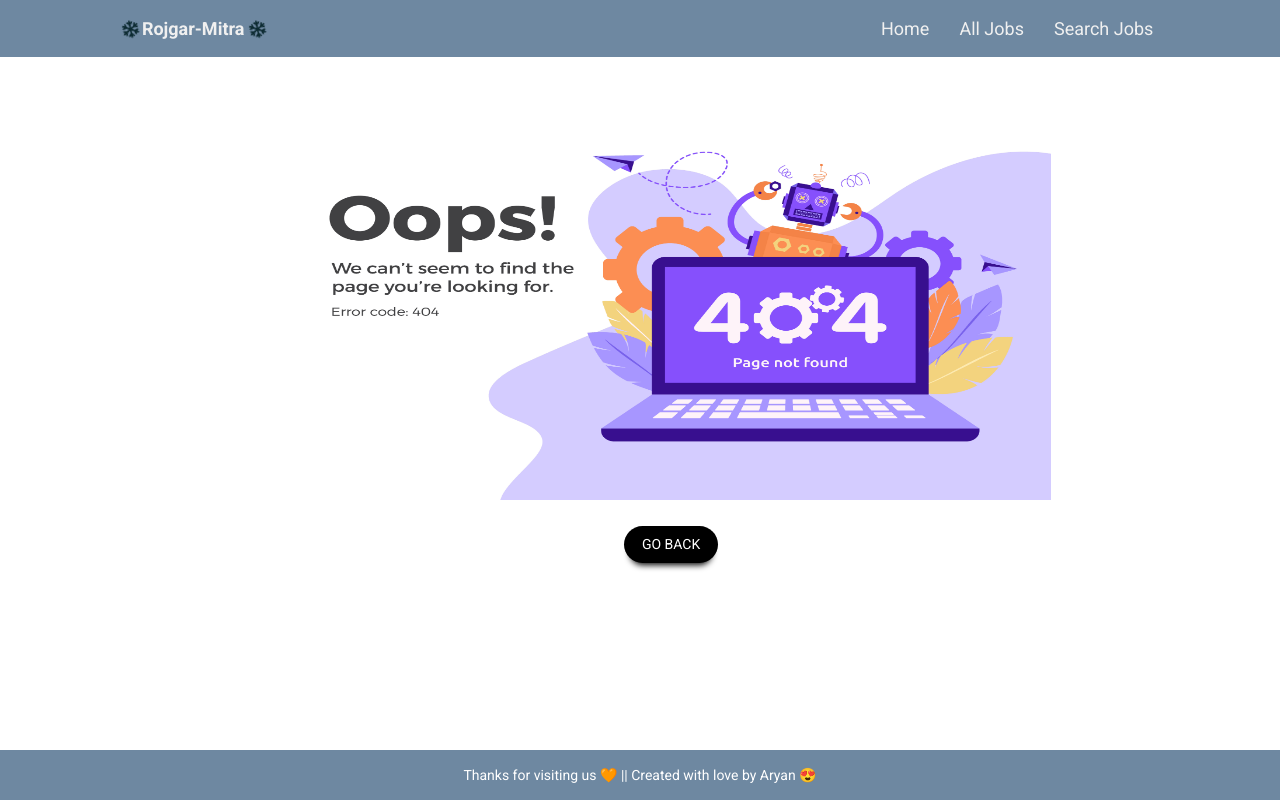
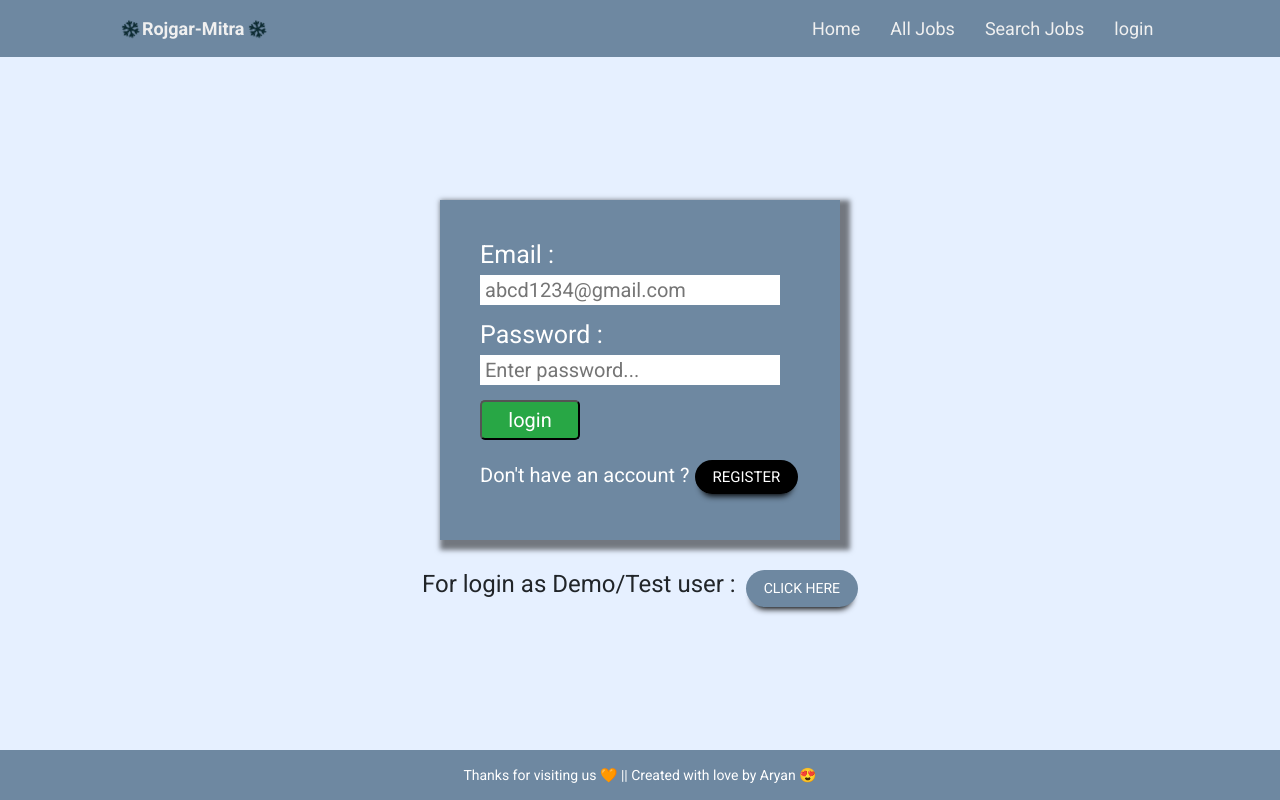
Before and after one commit to Aryan-Kumar-Thakur/Rojgar-Mitra, a Node server app: page /login in a window 1280 px wide. Run offline with Node 20, Linux system fonts and the light colour scheme; some libraries are stand-ins or nearby versions.

Commit message:
Add login/signup feature

```diff
--- a/package.json
+++ b/package.json
@@ -3,6 +3,7 @@
   "version": "1.0.0",
   "description": "",
   "main": "script.js",
+  "type": "module",
   "scripts": {
     "build": "npm install",
     "dev": "nodemon ./src/app.js",
@@ -12,11 +13,15 @@
   "author": "",
   "license": "ISC",
   "dependencies": {
+    "bcrypt": "^5.1.1",
+    "cookie-parser": "^1.4.6",
     "cors": "^2.8.5",
     "country-list": "^2.3.0",
     "dotenv": "^16.3.1",
     "express": "^4.18.2",
     "hbs": "^4.2.0",
+    "jsonwebtoken": "^9.0.2",
+    "mongoose": "^8.0.2",
     "nodemon": "^3.0.1",
     "path": "^0.12.7"
   }
--- a/public/css/style.css
+++ b/public/css/style.css
@@ -395,30 +402,181 @@ footer p {
   margin-left: 10rem;
 }
 
-/* responsive code  */
+/* login & register page style */
 
-@media(max-width:767px) {
+.login-box {
+  width: 100%;
+  height: 100%;
+  display: flex;
+  flex-direction: column;
+  align-items: center;
+  justify-content: center;
+  padding: 40px 40px;
+}
 
-  body{
+.login-form {
+  width: 400px;
+  min-height: 50%;
+  background-color: #6e88a1;
+  padding: 40px 40px;
+  box-shadow: 5px 5px 5px 5px rgba(0, 0, 0, 0.5);
+  margin-bottom: 30px;
+}
+
+.input-field {
+  width: 100%;
+  margin-bottom: 10px;
+}
+
+.input-field h3 {
+  color: #fff;
+  font-size: 2.5rem;
+  font-weight: 500;
+  margin-bottom: 5px;
+}
+
+.input-field input {
+  width: 300px;
+  font-size: 2rem;
+  height: 30px;
+  outline: none;
+  border: none;
+  padding: 0px 5px;
+}
+
+.login-btn {
+  width: 100px;
+  height: 40px;
+  border-radius: 5px;
+  font-size: 2rem;
+  color: #fff;
+  margin-bottom: 20px;
+  background-color: #28a745;
+}
+
+.login-btn:hover {
+  background-color: #218838;
+}
+
+.sign_up p {
+  color: #fff;
+  font-size: 2rem;
+}
+
+.sign_up a {
+  font-size: 1.5rem;
+}
+
+.loginerr-box {
+  width: 100%;
+  height: 100%;
+  display: flex;
+  flex-direction: column;
+  align-items: center;
+  justify-content: center;
+}
+
+.loginerr-box h1 {
+  font-size: 4rem;
+  color: red;
+  text-transform: capitalize;
+  margin-bottom: 10px;
+}
+
+.loginerr-box img {
+  width: 300px;
+  height: 200px;
+  margin-bottom: 20px;
+}
+
+.demo {
+  display: flex;
+}
+
+.demotxt {
+  margin-right: 10px;
+}
+
+.demo-btn {
+  background-color: #6e88a1;
+  cursor: pointer;
+}
+
+@media(max-width:500px) {
+
+  .login-form {
+    width: 300px;
+    padding: 20px 20px;
+  }
+
+  .input-field input {
+    width: 250px;
+  }
+
+  .loginerr-box h1 {
+    font-size: 3rem;
+  }
+
+  .demo {
+    flex-direction: column;
+  }
+
+  .demotxt {
+    font-size: 2rem;
+    margin-bottom: 5px;
+  }
+
+  .demo-btn {
+    width: 150px;
+    text-align: center;
+  }
+}
+
+@media(max-width:360px) {
+
+  .login-form {
+    width: 250px;
+    padding: 20px 20px;
+  }
+
+  .input-field input {
+    width: 220px;
+  }
+}
+
+/* responsive code for remaining sections  */
+
+@media(max-width:770px) {
+
+  body {
     min-height: 100vh;
     display: flex;
     flex-direction: column;
-}
-.main_header_left{
+  }
+
+  .main_header_left {
     height: auto;
-    margin: 5rem 0;
-}
-.main_header_right{
+    margin: 2rem 0;
+  }
+
+  .main_header_right {
+    display: flex;
+    align-items: center;
     height: auto;
     margin-top: 3rem;
     margin-left: -5px;
-}
+  }
+
+  .carousel-item {
+    width: 500px;
+    height: 400px;
+  }
 
 
   .main_header_left button,
-.btn2{
-  font-size: 2rem;
-}
+  .btn2 {
+    font-size: 2rem;
+  }
 
   .flexrow {
     display: flex;
--- a/public/js/main.js
+++ b/public/js/main.js
@@ -26,8 +26,8 @@ let jobsPerPage = 10;
 
 //Function to fetch Jobs from the here country is "India" and page depends on no. of page
 const fetchJobs = async (country, page, roleValue, locationValue) => {
-  const API_KEY = 'YOUR_API_KEY'; // Replace with your Adzuna API key
-  const API_ID =  'YOUR_API_ID';  // Replace with your Adzuna API ID
+  const API_KEY = 'df9a3b242a4b45e6dea34b718a852c34'; // Replace with your Adzuna API key
+  const API_ID =  '715355dc';  // Replace with your Adzuna API ID
   const startIndex = (page - 1) * jobsPerPage
   try {
     let API_URL = `https://api.adzuna.com/v1/api/jobs/${country}/search/${page}?app_id=${API_ID}&app_key=${API_KEY}&results_per_page=50&content-type=application/json`;
--- a/src/app.js
+++ b/src/app.js
@@ -1,9 +1,36 @@
-const path = require("path")
-const express = require ("express")
-const hbs = require("hbs")
-const PORT = process.env.PORT || 8000;
+import path from "path";
+import express from "express";
+import hbs from "hbs"
+import bodyParser from "body-parser";
+import userRouter from './routes/user.js'
+import cookieParser from "cookie-parser";
+import "./db/connection.js"
+import { errorMiddleware } from "./middlewares/error.js";
+import { isAuthenticated } from "./middlewares/auth.js";
+import { extractUserFromToken } from "./middlewares/extractuser.js";
+import { config } from "dotenv";
+
+config()
+
+// console.log(process.env.mongo_url)
+const PORT = process.env.PORT;
 
 const app = express();
+const router = express.Router()
+
+app.use(bodyParser.urlencoded({ extended: false }))
+app.use(express.json())
+app.use(cookieParser())
+app.use(extractUserFromToken);
+
+
+// to get __dirname in es6
+import { fileURLToPath } from 'url';
+import { dirname } from 'path';
+
+const __filename = fileURLToPath(import.meta.url);
+const __dirname = dirname(__filename);
+
 
 
 const static_path = path.join(__dirname, "../public")
@@ -16,20 +43,59 @@ hbs.registerPartials(partials_path)
 
 app.use(express.static(static_path))
 
+
 app.get('/', (req, res) => {
-    res.render('index')
+    const {token} = req.cookies;
+    const isAuthenticated = token !== undefined;
+    const user = req.user;
+    const userName = user === null ? 'User 👨‍💼' : `${user.name} 👨‍💼`;
+    // console.log(user)
+    res.render('index',{
+        isAuthenticated:isAuthenticated,
+        userName:userName
+    })
 })
+
 app.get('/jobs', (req, res) => {
-    res.render('jobs')
+    const {token} = req.cookies;
+    const isAuthenticated = token !== undefined;
+    res.render('jobs',{
+        isAuthenticated:isAuthenticated
+    })
 })
-app.get('/searchjobs', (req, res) => {
-    res.render('searchjobs')
+
+app.get('/searchjobs', isAuthenticated, (req, res) => {
+    const {token} = req.cookies;
+    const isAuthenticated = token !== undefined;
+    res.render('searchjobs',{
+        isAuthenticated:isAuthenticated
+    })
 })
+
+app.get('/login', (req, res) => {
+    const errorMessage = req.query.error || '';
+    res.render('login', {
+        errorMessage: `${errorMessage}`
+    })
+})
+
+app.get('/register', (req, res) => {
+    res.render('register')
+})
+
+app.get('/loginerr', (req, res) => {
+    res.render('loginerr')
+})
+
+/***********************This is for post and get methods */
+app.use("/api/v1/users", userRouter);
+app.use(errorMiddleware)
+
+
 app.get('*', (req, res) => {
     res.render('404err')
 })
 
-// Sending the Protected (env) Api key and Id to the backend
 
 
 app.listen(PORT, () => {
--- a/templates/partials/navbar.hbs
+++ b/templates/partials/navbar.hbs
@@ -5,8 +5,8 @@
                 <a class="navbar-brand" href="/"><i class="fa-regular fa-snowflake" style="color: #0c2a31;"></i>
                     Rojgar-Mitra <i class="fa-regular fa-snowflake"></i></a>
                 <button class="navbar-toggler" type="button" data-toggle="collapse"
-                        data-target="#navbarSupportedContent" aria-controls="navbarSupportedContent"
-                        aria-expanded="false" aria-label="Toggle navigation">
+                    data-target="#navbarSupportedContent" aria-controls="navbarSupportedContent" aria-expanded="false"
+                    aria-label="Toggle navigation">
                     <span class="navbar-toggler-icon"></span>
                 </button>
 
@@ -21,6 +21,15 @@
                         <li class="nav-item">
                             <a class="nav-link" href="/searchjobs">Search Jobs</a>
                         </li>
+                        {{#if isAuthenticated}}
+                        <li class="nav-item">
+                            <a class="nav-link" href="/api/v1/users/logout">logout</a>
+                        </li>
+                        {{else}}
+                        <li class="nav-item">
+                            <a class="nav-link" href="/login">login</a>
+                        </li>
+                        {{/if}}
                     </ul>
                 </div>
             </nav>
--- a/templates/views/index.hbs
+++ b/templates/views/index.hbs
@@ -6,13 +6,14 @@
 </head>
 
 <body>
-    {{>navbar}}
+    {{>navbar isAuthenticated=isAuthenticated}}
     <div class="full-body">
         <div class="container-fluid main_header index_main_header">
             <div class="row">
                 <div class="col-md-10 col-12 mx-auto">
                     <div class="row">
                         <div class="col-md-6 col-12 main_header_left">
+                            <p class="greeting">Welcome, {{userName}}</p>
                             <p class="main-para">Are You Looking For A Job ? </p>
                             <h2 class="main-text">Welcome to <span style="color: #FFD700;">Rozgar-Mitra</span>, your
                                 one-stop destination for finding the perfect job and advancing
--- /dev/null
+++ b/templates/views/login.hbs
@@ -0,0 +1,67 @@
+<!DOCTYPE html>
+<html lang="en">
+
+<head>
+    {{>headerlinks}}
+</head>
+
+<body>
+    {{>navbar}}
+
+    <div class="login-box">
+        {{#if errorMessage}}
+        <h1 style="color: red; font-size: 2rem">{{errorMessage}}</h1>
+        {{/if}}
+        <div class="login-form">
+            <form action="/api/v1/users/login" method="POST">
+                <div class="input-field">
+                    <h3>Email :</h3>
+                    <label for="email">
+                        <input type="email" id="email" name="email" placeholder="abcd1234@gmail.com" required>
+                    </label>
+                </div>
+                <div class="input-field">
+                    <h3>Password :</h3>
+                    <label for="password">
+                        <input type="password" id="password" name="password" placeholder="Enter password..." required>
+                    </label>
+                </div>
+                <input class="login-btn" type="submit" value="login">
+
+                <div class="sign_up">
+                    <p>Don't have an account ? <a class="btn2" href="/register">register</a></p>
+                </div>
+            </form>
+        </div>
+        <div class="demo">
+            <h4 class="demotxt">For login as  Demo/Test user :</h4>
+             <a class="demo-btn btn2">Click here</a>
+            </div>
+    </div>
+
+    {{>footer}}
+    <script src="https://cdn.jsdelivr.net/npm/jquery@3.5.1/dist/jquery.slim.min.js"
+        integrity="sha384-DfXdz2htPH0lsSSs5nCTpuj/zy4C+OGpamoFVy38MVBnE+IbbVYUew+OrCXaRkfj"
+        crossorigin="anonymous"></script>
+    <script src="https://cdn.jsdelivr.net/npm/popper.js@1.16.1/dist/umd/popper.min.js"
+        integrity="sha384-9/reFTGAW83EW2RDu2S0VKaIzap3H66lZH81PoYlFhbGU+6BZp6G7niu735Sk7lN"
+        crossorigin="anonymous"></script>
+    <script src="https://cdn.jsdelivr.net/npm/bootstrap@4.6.2/dist/js/bootstrap.min.js"
+        integrity="sha384-+sLIOodYLS7CIrQpBjl+C7nPvqq+FbNUBDunl/OZv93DB7Ln/533i8e/mZXLi/P+"
+        crossorigin="anonymous"></script>
+    <script src="https://kit.fontawesome.com/a3daf3be9e.js" crossorigin="anonymous"></script>
+
+    <script src="../js/main.js"></script>
+
+    <script>
+        const demodata = document.getElementsByClassName("demo-btn")
+        const email =document.getElementById("email")
+        const password =document.getElementById("password")
+        demodata[0].addEventListener('click',()=>{
+            email.value = "testuser@test.com"
+            password.value = "testuser@123"
+        })
+    </script>
+</body>
+
+</html>
```
Also changed, not shown: other parts of public/css/style.css (+45 -3 lines), src/controllers/user.js (added, +44 -0 lines), src/db/connection.js (added, +13 -0 lines), src/middlewares/auth.js (added, +14 -0 lines), src/middlewares/error.js (added, +17 -0 lines), src/middlewares/extractuser.js (added, +21 -0 lines), src/models/users.js (added, +25 -0 lines), src/routes/user.js (added, +11 -0 lines), src/utils/features.js (added, +10 -0 lines), templates/views/loginerr.hbs (added, +32 -0 lines), templates/views/register.hbs (added, +55 -0 lines), public/images/loginerr.jpg (added), 2 other files. Lines whose indentation alone changed are shown as unchanged.
